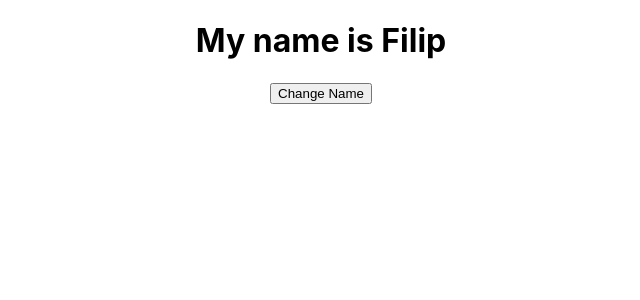
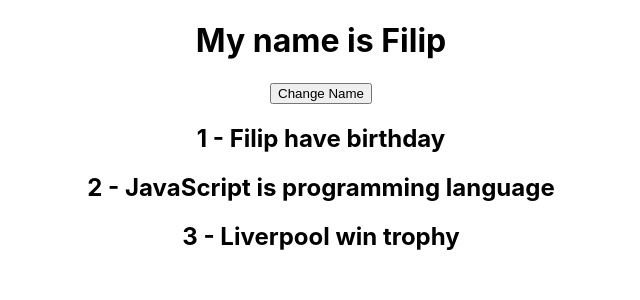
Before and after one commit to filipinec/react-trening, a React (Create React App) app: page / in a window 1280 px wide. Shown: the top 300 px of the page, without its empty margins (319-959 px from the left). Built offline with nearby package versions, Linux system fonts and the light colour scheme.

Commit message:
Outputtung Lists

```diff
--- a/src/App.js
+++ b/src/App.js
@@ -3,6 +3,12 @@ import { useState } from 'react';
 
 function App() {
 const [name, setName] = useState('Filip')
+const [events, setEvents] = useState([
+  {title: "Filip have birthday", id:1},
+  {title: "JavaScript is programming language", id:2},
+  {title: "Liverpool win trophy", id:3}
+
+])
 const handleClick = () => {
   setName('Gabriela')
 
@@ -11,7 +17,14 @@ const handleClick = () => {
     <div className="App">
      <h1>My name is {name}</h1>
      <button onClick={handleClick}>Change Name</button>
+     {events.map((event, index) => (
+      // use key for have unique id
+      <div key={event.id}>
+        <h2>{index+1} - {event.title}</h2>
+      </div>
+     ))}
     </div>
+
   );
 
 }
```
